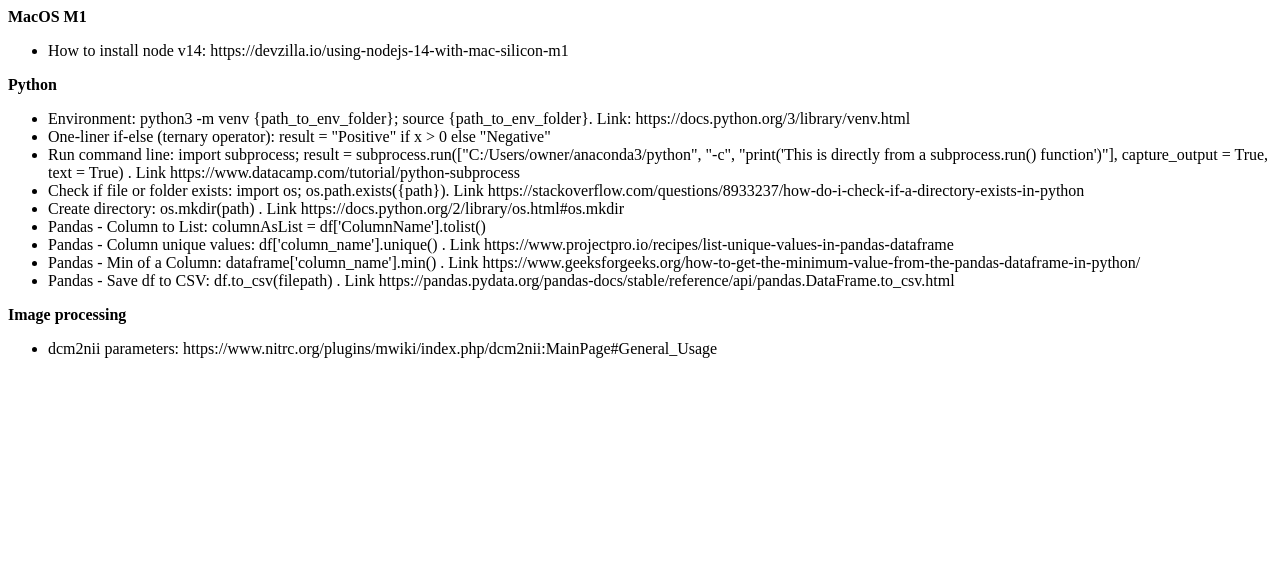
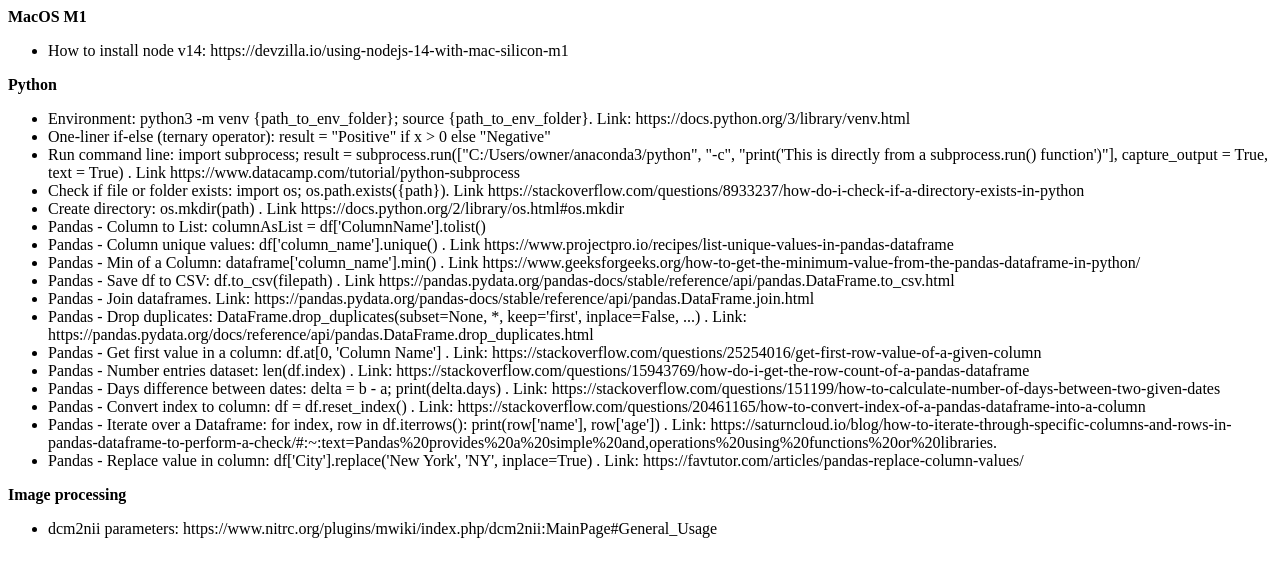
Before and after one commit to alfredomp/alfredomp.github.io, a plain HTML site: page index.html in a window 1280 px wide. Drawn offline with Linux system fonts and the light colour scheme.

Commit message:
Update index.html

```diff
--- a/index.html
+++ b/index.html
@@ -23,7 +23,14 @@
       <li>Pandas - Column unique values: df['column_name'].unique() . Link <a>https://www.projectpro.io/recipes/list-unique-values-in-pandas-dataframe</a></li>
       <li>Pandas - Min of a Column: dataframe['column_name'].min() . Link <a>https://www.geeksforgeeks.org/how-to-get-the-minimum-value-from-the-pandas-dataframe-in-python/</a></li>
       <li>Pandas - Save df to CSV: df.to_csv(filepath) . Link <a>https://pandas.pydata.org/pandas-docs/stable/reference/api/pandas.DataFrame.to_csv.html</a></li>
-
+      <li>Pandas - Join dataframes. Link: <a>https://pandas.pydata.org/pandas-docs/stable/reference/api/pandas.DataFrame.join.html</a></li>
+      <li>Pandas - Drop duplicates: DataFrame.drop_duplicates(subset=None, *, keep='first', inplace=False, ...) . Link: <a>https://pandas.pydata.org/docs/reference/api/pandas.DataFrame.drop_duplicates.html</a></li>
+      <li>Pandas - Get first value in a column: df.at[0, 'Column Name'] . Link: <a>https://stackoverflow.com/questions/25254016/get-first-row-value-of-a-given-column</a></li>
+      <li>Pandas - Number entries dataset: len(df.index) . Link: <a>https://stackoverflow.com/questions/15943769/how-do-i-get-the-row-count-of-a-pandas-dataframe</a></li>
+      <li>Pandas - Days difference between dates: delta = b - a; print(delta.days) . Link: <a>https://stackoverflow.com/questions/151199/how-to-calculate-number-of-days-between-two-given-dates</a></li>
+      <li>Pandas - Convert index to column: df = df.reset_index() . Link: <a>https://stackoverflow.com/questions/20461165/how-to-convert-index-of-a-pandas-dataframe-into-a-column</a></li>
+      <li>Pandas - Iterate over a Dataframe: for index, row in df.iterrows(): print(row['name'], row['age']) . Link: <a>https://saturncloud.io/blog/how-to-iterate-through-specific-columns-and-rows-in-pandas-dataframe-to-perform-a-check/#:~:text=Pandas%20provides%20a%20simple%20and,operations%20using%20functions%20or%20libraries.</a></li>
+      <li>Pandas - Replace value in column: df['City'].replace('New York', 'NY', inplace=True) . Link: <a>https://favtutor.com/articles/pandas-replace-column-values/</a></li>
 
     </ul>
   </p>
```
